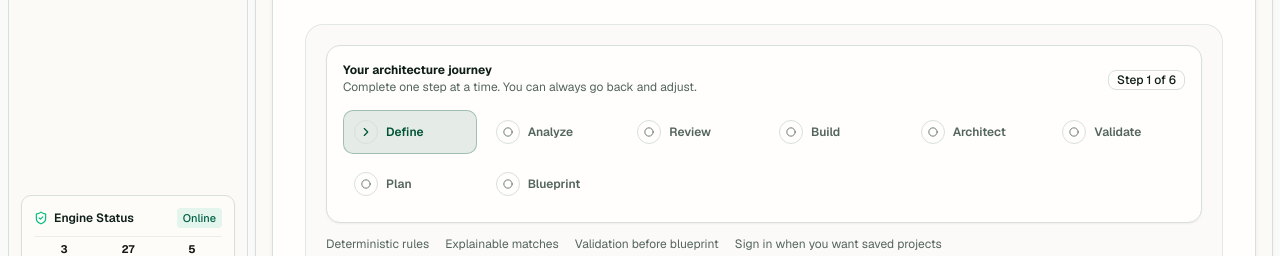
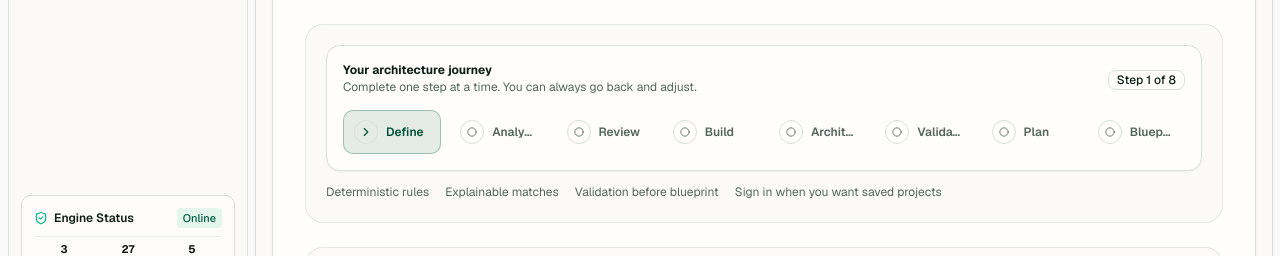
Before and after one commit to davidifeanyicelestine586-arch/tech-stack-architect, a Next.js app: page /app in a window 1280 px wide. Shown: the part 400-656 px from the top of the page. Built offline with nearby package versions, Linux system fonts and the light colour scheme; no server answers.

Commit message:
feat: show eight-stage project architecture journey

```diff
--- a/components/architect/workflow-progress.tsx
+++ b/components/architect/workflow-progress.tsx
@@ -6,31 +6,50 @@ import { useTechStack } from "@/hooks/use-tech-stack";
 import { Badge } from "@/components/ui/badge";
 import { WORKFLOW_STEPS, workflowStepHref } from "@/lib/navigation/workflow";
 
-
 export function WorkflowProgress() {
-  const { projectDefinition, requirementAnalysis, selectedComponentIds, validationReport, blueprint } = useTechStack();
+  const {
+    projectDefinition,
+    requirementAnalysis,
+    selectedComponentIds,
+    validationReport,
+    blueprint,
+    architecture,
+    architectureValidation,
+    developmentPlan,
+  } = useTechStack();
   const hasProject = Boolean(projectDefinition.name.trim() || projectDefinition.description.trim() || projectDefinition.requirements.trim());
   const hasRecommendations = Boolean(requirementAnalysis);
   const hasStack = selectedComponentIds.length > 0;
+  const hasArchitecture = Boolean(architecture);
+  const hasValidation = Boolean(hasArchitecture && architectureValidation && architectureValidation.valid && validationReport.valid);
+  const hasPlan = Boolean(developmentPlan);
   const hasBlueprint = Boolean(blueprint);
 
   const completed = [
-    hasProject && hasRecommendations,
+    hasProject,
     hasRecommendations,
-    hasRecommendations && hasStack,
+    hasRecommendations,
     hasStack,
-    hasStack && Boolean(validationReport),
+    hasArchitecture,
+    hasValidation,
+    hasPlan,
     hasBlueprint,
   ];
   const activeIndex = hasBlueprint
-    ? 5
-    : hasStack && validationReport
-      ? 4
-      : hasStack
-        ? 3
-        : hasRecommendations
-          ? 2
-          : 0;
+    ? 7
+    : hasPlan
+      ? 6
+      : hasValidation
+        ? 6
+        : hasArchitecture
+          ? 5
+          : hasStack
+            ? 4
+            : hasRecommendations
+              ? 2
+              : hasProject
+                ? 1
+                : 0;
 
   return (
     <section aria-label="Architecture progress" className="rounded-xl border border-border bg-card p-3 shadow-xs sm:p-4">
@@ -39,9 +58,9 @@ export function WorkflowProgress() {
           <p className="text-xs font-bold text-foreground">Your architecture journey</p>
           <p className="text-xs leading-relaxed text-muted-foreground">Complete one step at a time. You can always go back and adjust.</p>
         </div>
-        <Badge variant="outline" className="hidden shrink-0 text-xs sm:inline-flex">Step {activeIndex + 1} of 6</Badge>
+        <Badge variant="outline" className="hidden shrink-0 text-xs sm:inline-flex">Step {activeIndex + 1} of 8</Badge>
       </div>
-      <div className="grid grid-cols-2 gap-2 sm:grid-cols-3 md:grid-cols-6">
+      <div className="grid grid-cols-2 gap-2 sm:grid-cols-4 xl:grid-cols-8">
         {WORKFLOW_STEPS.map((step, index) => {
           const isDone = completed[index] && index < activeIndex;
           const isActive = index === activeIndex;
```
